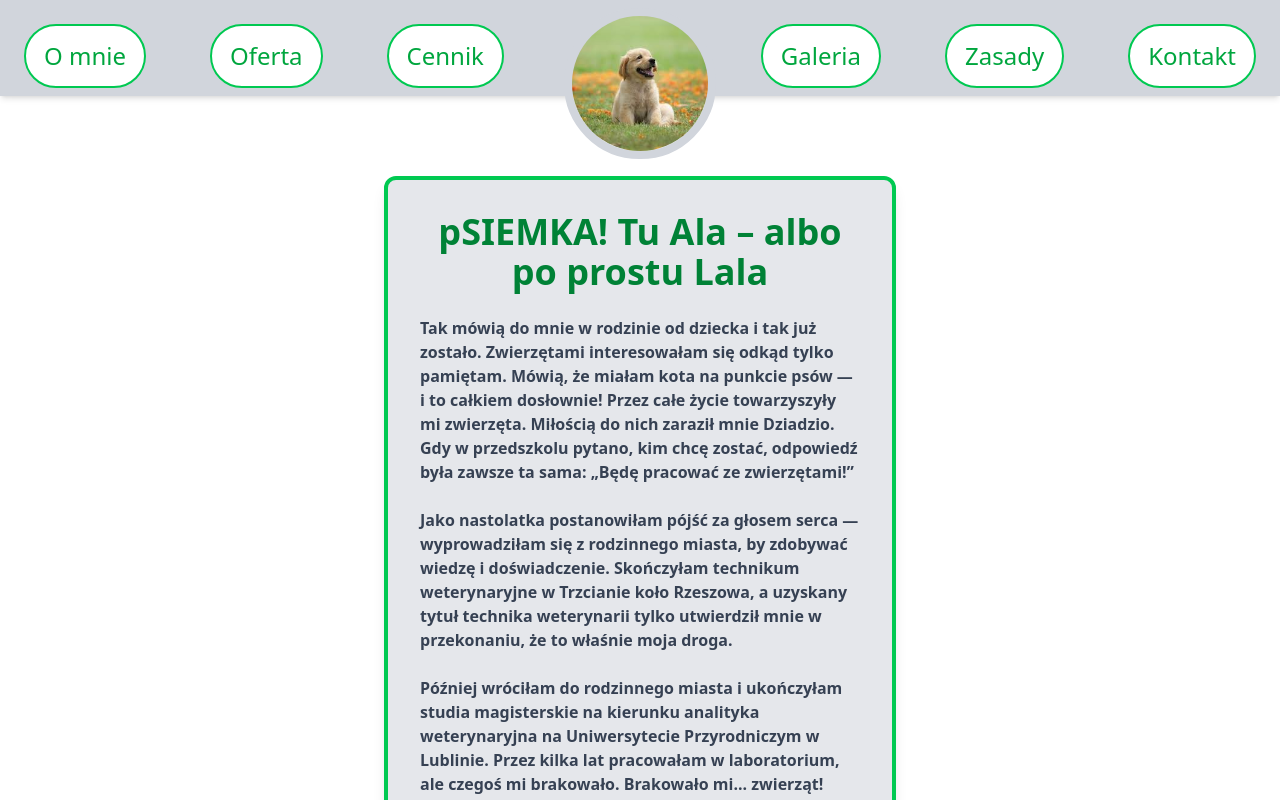
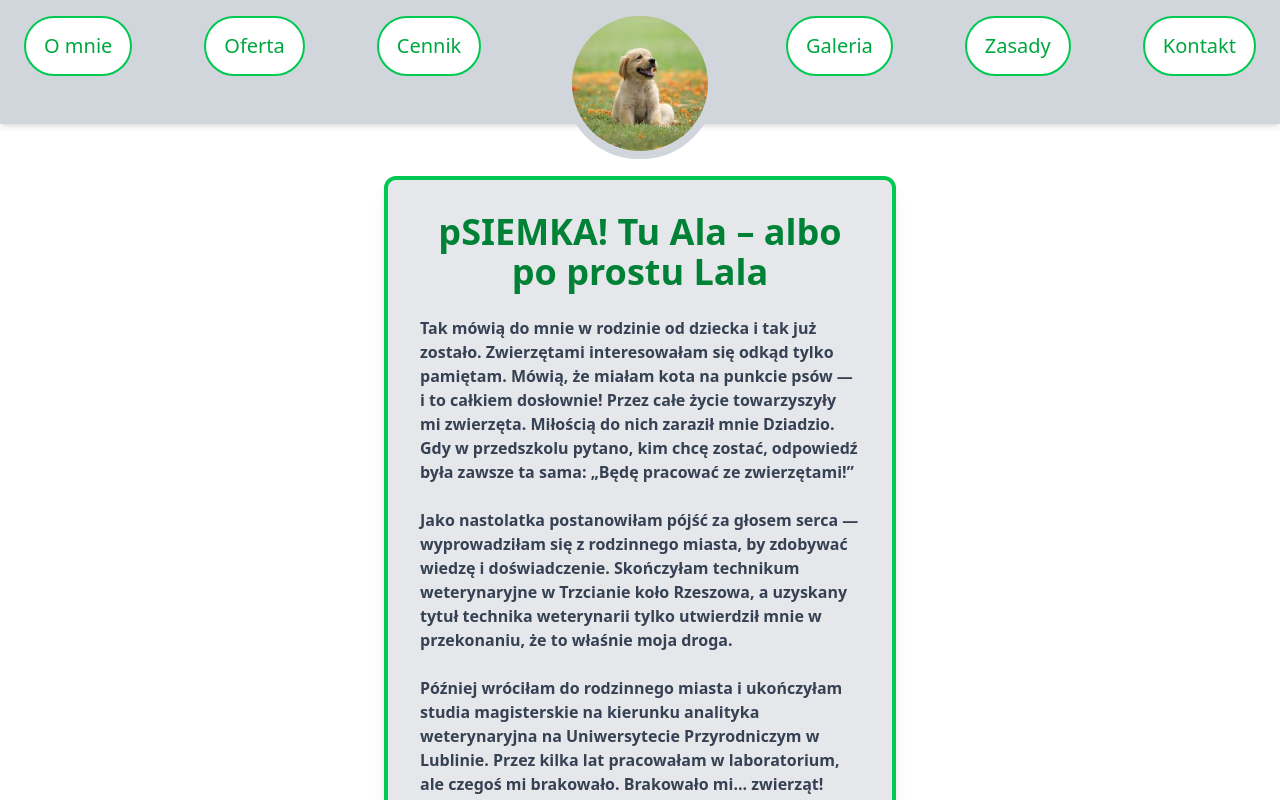
Before and after one commit to albertrzad18/lala-dog, a React (Vite) app: page / in a window 1280 px wide. Shown: the top 800 px of the page. Built offline with nearby package versions, Linux system fonts and the light colour scheme.

Commit message:
navbar, contact page and locator update

```diff
--- a/src/components/Locator.jsx
+++ b/src/components/Locator.jsx
@@ -5,7 +5,7 @@ const Locator = () => {
     <div className="w-3/4 h-[500px] flex justify-center items-center p-4 ">
       <iframe
         title="Google Map"
-        src="https://www.google.com/maps/embed?pb=!1m18!1m12!1m3!1d2463.394631398733!2d22.281879076709696!3d51.171548040882755!2m3!1f0!2f0!3f0!3m2!1i1024!2i768!4f13.1!3m3!1m2!1s0x4722ec051028e90b%3A0x3c851eb5e39f1713!2sLubelska%20108%2C%2024-200%20Be%C5%82%C5%BCyce!5e0!3m2!1spl!2spl!4v1714227750215!5m2!1spl!2spl"
+        src="https://www.google.com/maps/embed?pb=!1m18!1m12!1m3!1d2462.1363532190855!2d22.57835327671089!3d51.22557453396319!2m3!1f0!2f0!3f0!3m2!1i1024!2i768!4f13.1!3m3!1m2!1s0x47225774bc2c347d%3A0xf66a0a3ee63520e2!2sLotnicza%2011%2C%2020-435%20Lublin!5e0!3m2!1spl!2spl!4v1715161515624!5m2!1spl!2spl"
         width="100%"
         height="100%"
         style={{ border: 0 }}
--- a/src/components/Navbar.jsx
+++ b/src/components/Navbar.jsx
@@ -3,9 +3,9 @@ import HoverLink from "./HoverLink";
 const Navbar = () => {
   return (
     <>
-      <nav className="fixed top-0 w-full h-72 md:h-24 bg-gray-300 z-50 shadow-md">
-        <div className="max-w-screen-xl mx-auto flex flex-col md:flex-row items-center justify-between p-4 md:p-6">
-          <ul className="flex flex-row gap-16 text-xl md:text-2xl mb-24">
+      <nav className="fixed top-0 w-full bg-gray-300 z-50 shadow-md">
+        <div className="max-w-screen-xl mx-auto flex flex-wrap md:flex-nowrap items-center justify-between py-4 px-4 md:px-6 relative">
+          <ul className="flex flex-row gap-24 md:gap-18 text-sm md:text-xl whitespace-nowrap">
             <li>
               <HoverLink text="O mnie" link="/aboutMe" />
             </li>
@@ -16,14 +16,16 @@ const Navbar = () => {
               <HoverLink text="Cennik" link="/priceList" />
             </li>
           </ul>
-          <div className="my-4 md:my-0 absolute top-2 left-1/2 transform -translate-x-1/2">
+
+          <div className="absolute top-2 left-1/2 transform -translate-x-1/2 hidden md:block">
             <img
               src="dog.jpg"
-              className="w-24 md:w-38 rounded-full border-8 border-gray-300 block md:block"
+              className="w-24 md:w-38 rounded-full border-8 border-gray-300"
               alt="Logo"
             />
           </div>
-          <ul className="flex flex-row gap-16 text-xl md:text-2xl mb-24">
+
+          <ul className="flex flex-row gap-24 md:gap-18 text-sm md:text-xl whitespace-nowrap">
             <li>
               <HoverLink text="Galeria" link="/gallery" />
             </li>
--- a/src/pages/Contact.jsx
+++ b/src/pages/Contact.jsx
@@ -8,7 +8,7 @@ const ContactPage = () => {
     <>
       <Navbar />
       <FadeInOut>
-        <div className="pt-38 px-32 flex flex-col items-center justify-center gap-16">
+        <div className="pt-42 px-32 flex flex-row items-center justify-center gap-16">
           <div className="w-1/2 h-full mx-auto mt-8 bg-white rounded-xl shadow-lg p-8 space-y-6 border-2 border-green-500">
             <h2 className="text-2xl font-bold text-center text-green-600">
               Kontakt
--- a/src/pages/Statute.jsx
+++ b/src/pages/Statute.jsx
@@ -15,22 +15,22 @@ const Statute = () => {
               <p className="text-center text-xl">
                 <strong>WSKAZÓWKI</strong>
               </p>
-              <ol className="space-y-3">
+              <ol className="space-y-3 text-xl ">
                 <li className="text-center">
-                  <span className="text-2xl font-bold">1. </span>
+                  <span className="font-bold">1. </span>
                   <strong>Krótki spacer przed wizytą</strong> – przed wejściem
                   do salonu zadbaj o to, by psiak mógł spokojnie załatwić
                   potrzeby fizjologiczne. Trochę ruchu pomoże mu się też
                   zrelaksować.
                 </li>
                 <li className="text-center">
-                  <span className="text-2xl font-bold">2. </span>
+                  <span className="font-bold">2. </span>
                   <strong>Nie podawaj posiłku tuż przed wizytą</strong> – pełny
                   brzuszek i stres to niezbyt dobre połączenie – najlepiej zjeść
                   z lekkim wyprzedzeniem.
                 </li>
                 <li className="text-center">
-                  <span className="text-2xl font-bold">3. </span>
+                  <span className="font-bold">3. </span>
                   <strong>
                     Nie przejmuj się, jeśli piesek przyjdzie brudny lub mokry
                   </strong>{" "}
@@ -38,7 +38,7 @@ const Statute = () => {
                   porządna, profesjonalna kąpiel!
                 </li>
                 <li className="text-center">
-                  <span className="text-2xl font-bold">4. </span>
+                  <span className="font-bold">4. </span>
                   <strong>
                     Zabierz książeczkę zdrowia (jeśli to pierwsza wizyta)
                   </strong>{" "}
@@ -46,19 +46,19 @@ const Statute = () => {
                   inne potrzeby – warto o tym wspomnieć.
                 </li>
                 <li className="text-center">
-                  <span className="text-2xl font-bold">5. </span>
+                  <span className="font-bold">5. </span>
                   <strong>Przynieś ulubioną zabawkę lub kocyk</strong> – znany
                   zapach pomoże pupilowi poczuć się pewniej w nowym miejscu.
                 </li>
                 <li className="text-center">
-                  <span className="text-2xl font-bold">6. </span>
+                  <span className="font-bold">6. </span>
                   <strong>Poinformuj o ważnych kwestiach zdrowotnych</strong> –
                   jeśli Twój pies ma np. wrażliwą skórę, lęk separacyjny albo
                   nie lubi suszarki – daj nam znać! Podejdziemy do niego z
                   odpowiednim wyczuciem.
                 </li>
                 <li className="text-center">
-                  <span className="text-2xl font-bold">7. </span>
+                  <span className="font-bold">7. </span>
                   <strong>Zadbaj o spokojne pożegnanie</strong> – Twój spokój =
                   spokój psa. Uśmiechnij się, pomachaj łapką i zostaw resztę
                   nam.
```
